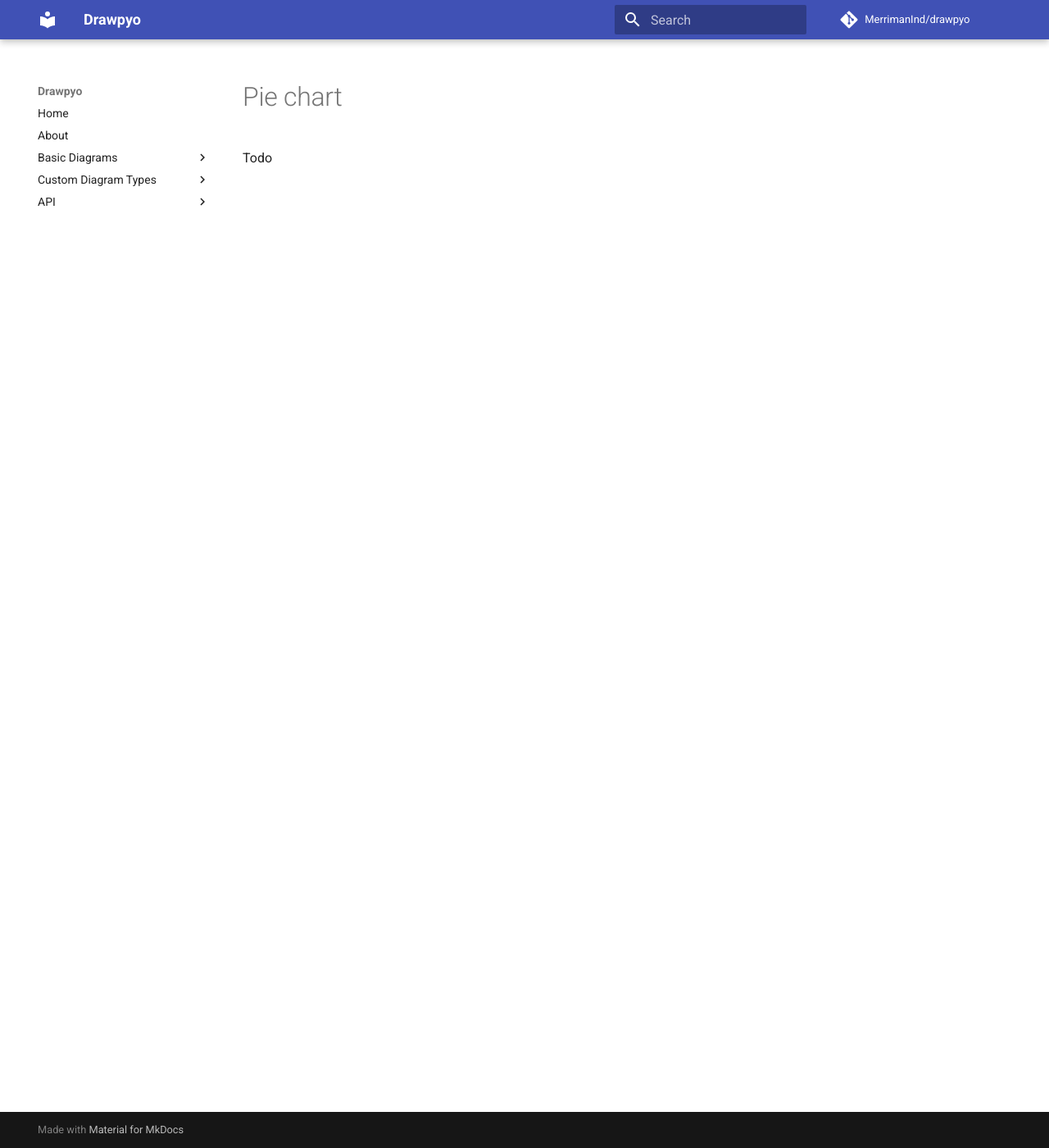
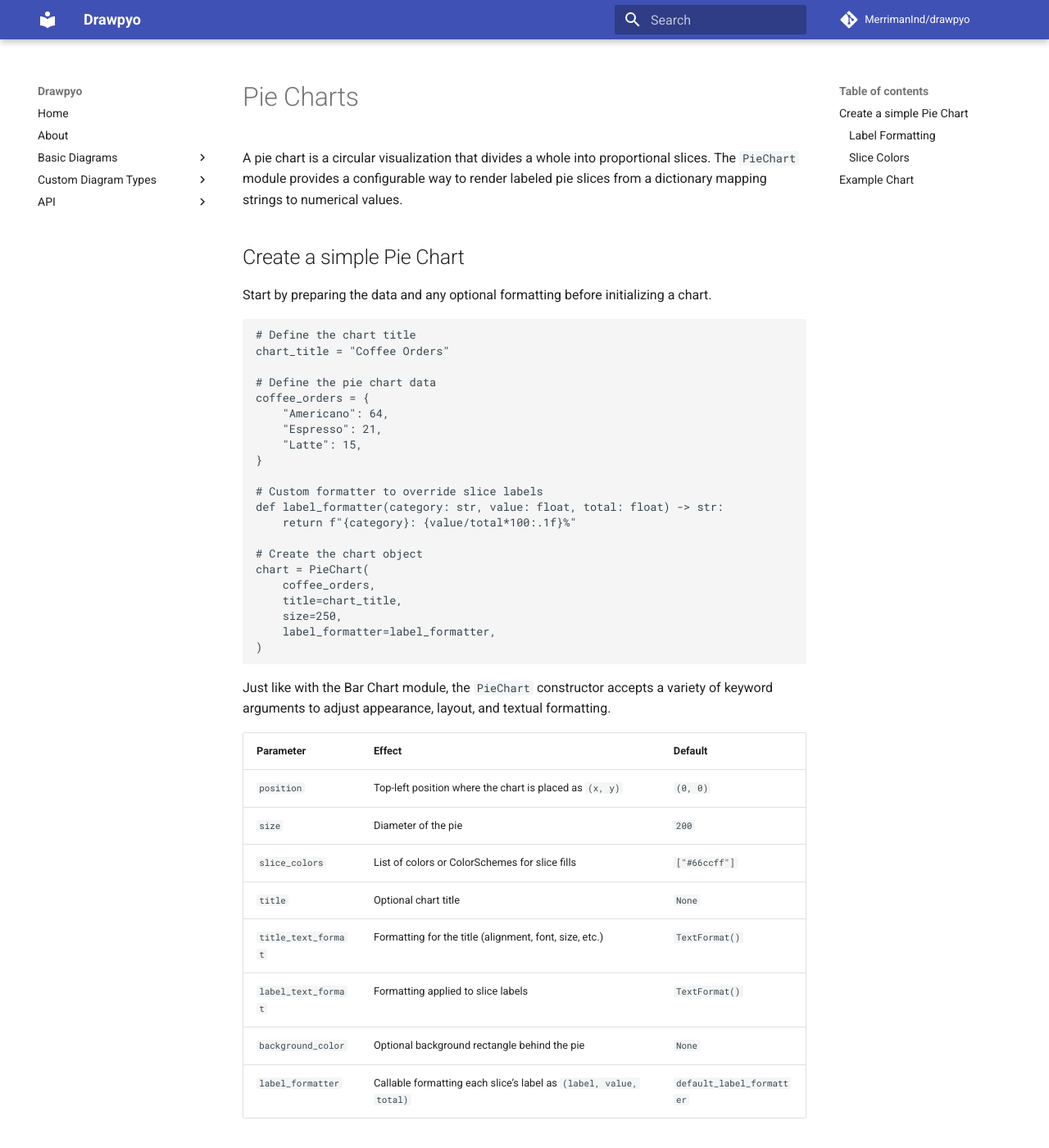
Before and after one commit to MerrimanInd/drawpyo, an MkDocs documentation site: the page built from docs/diagram_types/pie_chart.md, in a window 1280 px wide and 1400 px high. Shown: the whole window at 82% size. Built offline with MkDocs 1.6.1 and Material for MkDocs 9.7.7, drawn with Linux system fonts in a browser that asks for light colours; comment, search, counter and statistics services are not loaded; some of the changed text lies outside the part shown.

Commit message:
Documentation and readme update for Pie Charts

````diff
--- a/docs/diagram_types/pie_chart.md
+++ b/docs/diagram_types/pie_chart.md
@@ -1 +1,80 @@
-Todo
+# Pie Charts
+
+A pie chart is a circular visualization that divides a whole into proportional slices. The `PieChart` module provides a configurable way to render labeled pie slices from a dictionary mapping strings to numerical values.
+
+## Create a simple Pie Chart
+
+Start by preparing the data and any optional formatting before initializing a chart.
+
+```python
+# Define the chart title
+chart_title = "Coffee Orders"
+
+# Define the pie chart data
+coffee_orders = {
+    "Americano": 64,
+    "Espresso": 21,
+    "Latte": 15,
+}
+
+# Custom formatter to override slice labels
+def label_formatter(category: str, value: float, total: float) -> str:
+    return f"{category}: {value/total*100:.1f}%"
+
+# Create the chart object
+chart = PieChart(
+    coffee_orders,
+    title=chart_title,
+    size=250,
+    label_formatter=label_formatter,
+)
+```
+
+Just like with the Bar Chart module, the `PieChart` constructor accepts a variety of keyword arguments to adjust appearance, layout, and textual formatting.
+
+| Parameter           | Effect                                                            | Default                   |
+| ------------------- | ----------------------------------------------------------------- | ------------------------- |
+| `position`          | Top-left position where the chart is placed as `(x, y)`           | `(0, 0)`                  |
+| `size`              | Diameter of the pie                                               | `200`                     |
+| `slice_colors`      | List of colors or ColorSchemes for slice fills                    | `["#66ccff"]`             |
+| `title`             | Optional chart title                                              | `None`                    |
+| `title_text_format` | Formatting for the title (alignment, font, size, etc.)            | `TextFormat()`            |
+| `label_text_format` | Formatting applied to slice labels                                | `TextFormat()`            |
+| `background_color`  | Optional background rectangle behind the pie                      | `None`                    |
+| `label_formatter`   | Callable formatting each slice’s label as `(label, value, total)` | `default_label_formatter` |
+
+### Label Formatting
+
+Each slice automatically receives a label positioned along its radius. The default format produces percentage values:
+
+```python
+"{label}: {percentage:.1f}%"
+```
+
+You may fully override this via the `label_formatter` callback.
+
+### Slice Colors
+
+The list passed to `slice_colors` is cycled if fewer entries are provided than slices.
+Colors may be strings, `StandardColor`, or `ColorScheme` objects.
+
+## Example Chart
+
+With additional formatting and color schemes, you can create a custom-styled chart:
+
+```python
+chart = PieChart(
+    coffee_orders,
+    position=(100, 0),
+    size=350,
+    slice_colors=slice_colors,  # list of custom ColorScheme objects
+    title=chart_title,
+    title_text_format=title_format,
+    label_formatter=label_formatter,
+    background_color="#DBC5AF",
+)
+```
+
+After optional customization, add the chart to a `Page` and save the `.drawio` file.
+
+![example\_pie\_chart](../img/pie_chart/coffee_orders_chart.png)
--- a/mkdocs.yml
+++ b/mkdocs.yml
@@ -29,6 +29,7 @@ nav:
   - Custom Diagram Types:
     - Tree Diagrams: diagram_types/tree_diagrams.md
     - Bar Charts: diagram_types/bar_charts.md
+    - Bar Charts: diagram_types/pie_charts.md
   - API:
     - Architecture: api/architecture.md
     - Basic Diagrams:
@@ -43,3 +44,4 @@ nav:
         - TreeDiagram: api/tree_diagram/treediagram.md
         - NodeObject: api/tree_diagram/nodeobject.md
       - Bar Chart: api/bar_chart/barchart.md
+      - Pie Chart: api/pie_chart/piechart.md
````
Also changed, not shown: README.md (+4 -0 lines), docs/api/pie_chart/piechart.md (renamed from docs/api/pie_chart/pie_chart.md), docs/img/pie_chart/coffee_orders_chart.png (added).
